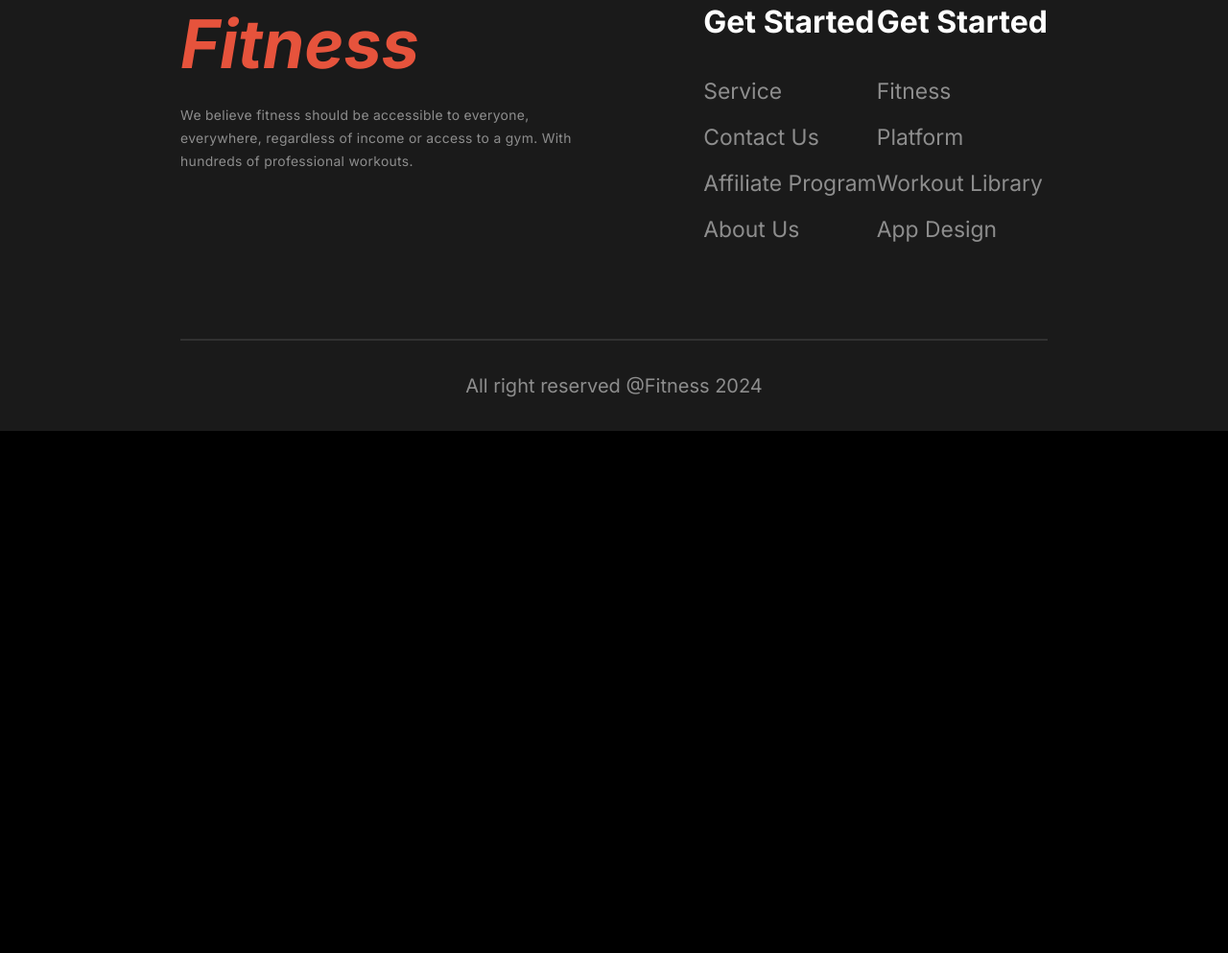
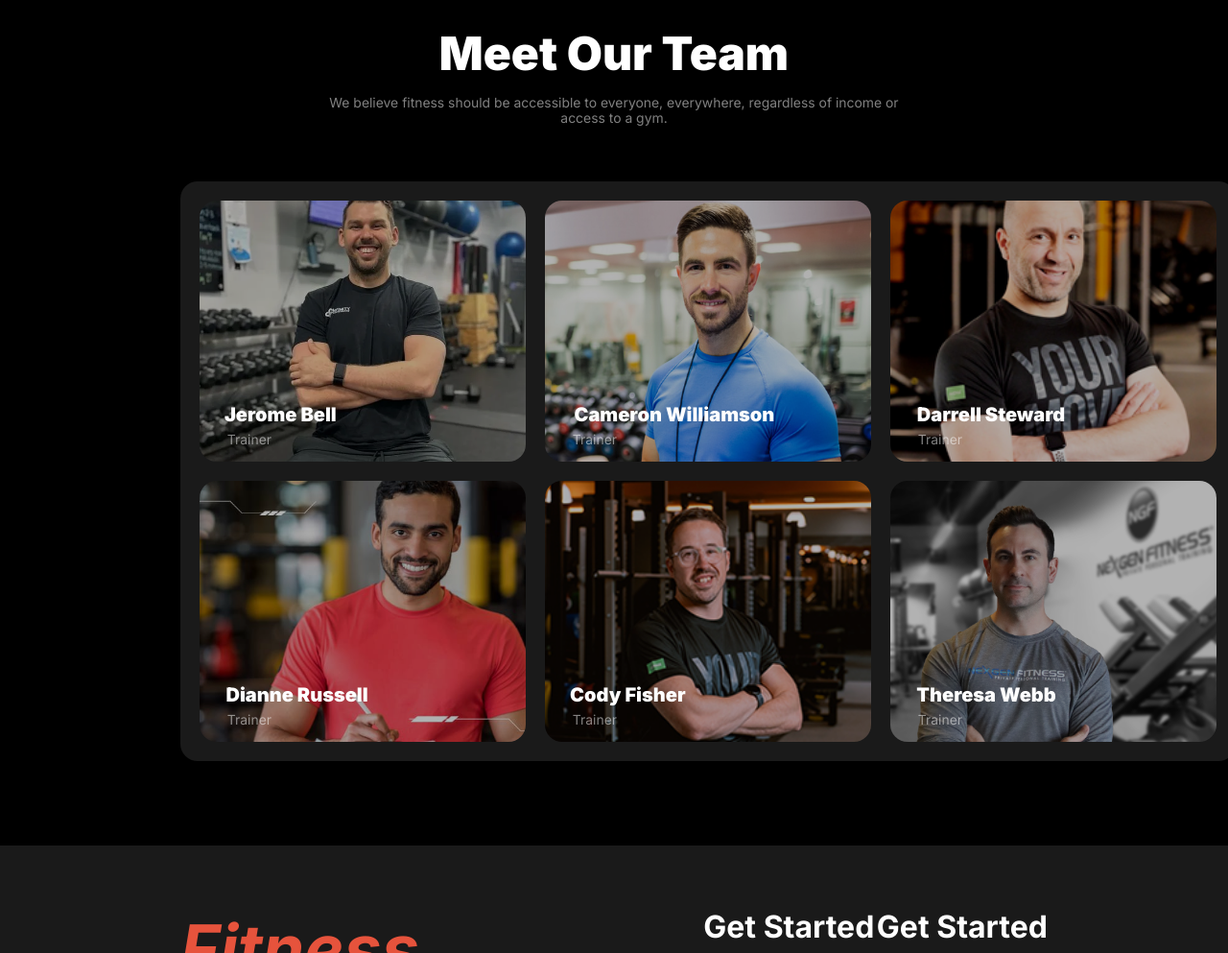
Before and after one commit to hossainshofiq/Assignment-2-Shofiq-B10, a plain HTML site: page index.html in a window 1280 px wide. Shown: the part 2511-3504 px from the top of the page at 96% size. Before the commit the page ends 2960 px from the top, so only its background shows below. Drawn offline with Linux system fonts and the light colour scheme.

Commit message:
completed assignment 2 with mobile responsive

```diff
--- a/index.html
+++ b/index.html
@@ -169,7 +169,7 @@
                 </div>
         </section>
 
-        <section class="team-section width-container hide">
+        <section class="team-section width-container">
             <div class="meet-team">
                 <h3 class="team-title black-48 white-color">Meet Our Team</h3>
                 <p class="team-title-p regular-14 dark-gray-color">We believe fitness should be accessible to everyone, everywhere, regardless of income or <br>access to a gym.</p>
@@ -177,39 +177,33 @@
             <div class="trainer-images">
                 <div class="trainer-img-container">
                     <img src="images/trainer1.png" alt="">
-                    <!-- <h5 class="name black-20 white-color">Jerome Bell</h5>
-                    <p class="designation regular-14 dark-gray-color">Trainer</p> -->
+                        <h5 class="name black-20 white-color">Jerome Bell</h5>
+                        <p class="designation regular-14 dark-gray-color">Trainer</p>
                 </div>
                 <div class="trainer-img-container">
                     <img class="trainer-img" src="images/trainer2.png" alt="">
-                    <!-- <h5 class="black-20 white-color name">Cameron Williamson</h5>
-                    <p class="regular-14 dark-gray-color designation">Trainer</p> -->
+                    <h5 class="name black-20 white-color">Cameron Williamson</h5>
+                    <p class="designation regular-14 dark-gray-color">Trainer</p>
                 </div>
                 <div class="trainer-img-container">
                     <img class="trainer-img background-color" src="images/trainer3.png" alt="">
-                    <!-- <h5 class="black-20 white-color name">Darrell Steward</h5>
-                    <p class="regular-14 dark-gray-color designation">Trainer</p> -->
+                    <h5 class="name black-20 white-color">Darrell Steward</h5>
+                    <p class="designation regular-14 dark-gray-color">Trainer</p>
                 </div>
                 <div class="trainer-img-container">
                     <img class="trainer-img" src="images/trainer4.png" alt="">
-                    <!-- <h5 class="black-20 white-color">Dianne Russell</h5>
-                    <p class="regular-14 dark-gray-color designation">Trainer</p> -->
+                    <h5 class="name black-20 white-color">Dianne Russell</h5>
+                    <p class="designation regular-14 dark-gray-color">Trainer</p>
                 </div>
                 <div class="trainer-img-container">
                      <img class="trainer-img" src="images/trainer5.png" alt="">
-                    <!-- <h5 class="black-20 white-color name">Cody Fisher</h5>
-                    <p class="regular-14 dark-gray-color designation">Trainer</p> -->
+                    <h5 class="name black-20 white-color">Cody Fisher</h5>
+                    <p class="designation regular-14 dark-gray-color">Trainer</p>
                 </div>
                 <div class="trainer-img-container">
                     <img class="trainer-img" src="images/trainer6.png" alt="">
-                    <!-- <h5 class="black-20 white-color name">Theresa Webb</h5>
-                    <p class="regular-14 dark-gray-color designation">Trainer</p> -->
-                </div>
-                <div class="row-1">
-
-                </div>
-                <div class="row-2">
-
+                    <h5 class="name black-20 white-color">Theresa Webb</h5>
+                    <p class="designation regular-14 dark-gray-color ">Trainer</p>
                 </div>
             </div>
         </section>
@@ -237,11 +231,9 @@
                     <p><a href="">App Design</a></p>
                 </div>
             </div>
-
             <hr>
             <p class="copyright">All right reserved @Fitness 2024</p>
         </div>
-
     </footer>
 </body>
 </html>
--- a/styles/style.css
+++ b/styles/style.css
@@ -233,6 +233,8 @@ nav{
     align-items: center;
     gap: 167px;
 }
+/*  */
+
 
 /* main */
 /* change habit section */
@@ -264,14 +266,13 @@ nav{
     justify-content: space-between;
     align-items: center;
 }
+/*  */
 
 /* run section */
 .run-section{
     border-radius: 18px;
     background-color: rgb(34, 34, 34);
     display: flex;
-    /* justify-content: space-between;
-    align-items: center; */
     margin-top: 100px;
     margin-bottom: 100px;
 }
@@ -308,6 +309,7 @@ nav{
     object-fit: none;
     object-position: 69% 30%;
 }
+/*  */
 
 /* bmi calculator */
 .bmi-container{
@@ -350,7 +352,6 @@ nav{
 .bmi-chart{
     width: 310px;
 }
-
 .calc-title{
     padding-bottom: 14px;
 }
@@ -358,7 +359,7 @@ nav{
     padding-bottom: 34px;
 }
 .calculate-bmi{
-    /* width: 577px; */
+
 }
 .calculate-bmi-header{
     text-align: left;
@@ -401,7 +402,7 @@ nav{
     text-decoration: none;
     color: #FFFFFF;
 }
-
+/*  */
 
 /* team section */
 .team-section{
@@ -419,7 +420,7 @@ nav{
 
 }
 .trainer-img-container{
-    width: 326px;
+    width: 340px;
     height: 272px;
     position: relative;
 }
@@ -434,36 +435,29 @@ nav{
     display: grid;
     grid-template-columns: repeat(3, 1fr);
     gap: 20px;
-    background-color: rgb(34, 34, 34);
+    background: rgba(255, 255, 255, 0.1);
     padding: 20px 20px;
     margin: 0 auto;
     width: 1060px;
     border-radius: 18px;
 }
-/* .trainer-img{
-    border-radius: 18px;
-    height: 272px;
-    width: 326px;
-    object-fit: cover;
-} */
-
-/* .name{
+.name{
     padding-left: 19px;
     padding-bottom: 3px;
-} */
-/* .designation{
+}
+.designation{
     padding-left: 19px;
     padding-bottom: 16px;
-} */
-
-/* .name{
+}
+.name{
     position: absolute;
     transform: translate(5%, -240%);
-} */
-/* .designation{
+}
+.designation{
     position: absolute;
     transform: translate(15%, -110%);
-} */
+}
+/*  */
 
 /* footer section */
 footer{
@@ -676,6 +670,22 @@ hr{
         width: 80%;
     }
 
+    /* meet our team */
+    .trainer-images{
+        grid-template-columns: repeat(1, 1fr);
+        width: 353px;
+        margin-bottom: 66px;
+    }
+    .trainer-images img{
+        width: 352px;
+    }
+    .meet-team{
+        padding: 66px 42px 37px 42px;
+    }
+    .team-title{
+        font-size: 2rem;
+    }
+
     /* footer */
     .footer-info{
         flex-direction: column;
```
